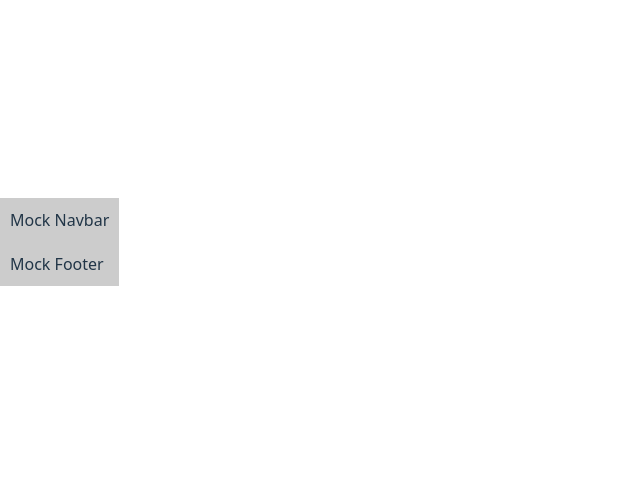
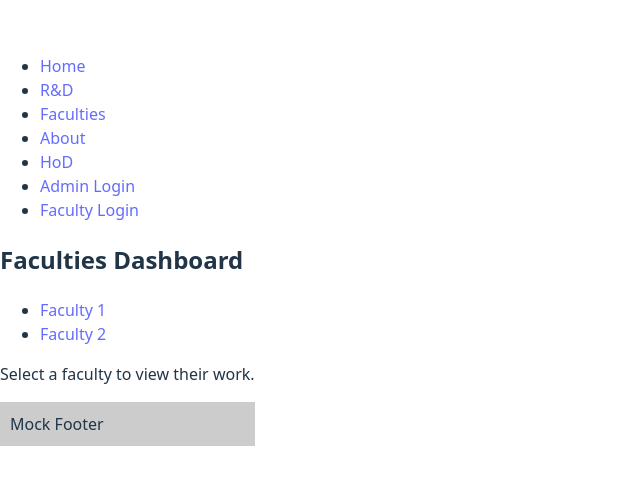
Before and after one commit to NSambhajiS/CSE-AI-website, a React (Vite) app in the folder frontend/: page /faculties in a window 1280 px wide. Shown: the part 158-642 px from the top of the page, without its empty margins (0-640 px from the left). Built offline with nearby package versions, Linux system fonts and the light colour scheme.

Commit message:
Added navbar

```diff
--- a/frontend/src/App.jsx
+++ b/frontend/src/App.jsx
@@ -7,6 +7,10 @@ import FacultyPage from './pages/FacultyPage';
 import ResearchPage from './pages/ResearchPage';
 import AdminDashboard from './components/Dashboard/AdminDashboard';
 import FacultyDashboard from './components/Dashboard/FacultyDashboard';
+import FacultiesDashboard from './components/Dashboard/FacultiesDashboard';
+import ResearchDashboard from './components/Dashboard/ResearchDashboard';
+import About from './components/Home/About';
+import HODIntro from './components/Home/HODIntro';
 import Navbar from './components/Navbar/Navbar';
 import Footer from './components/Footer/Footer';
 
@@ -22,6 +26,10 @@ function App() {
           <Route path="/research" element={<ResearchPage />} />
           <Route path="/admin/dashboard" element={<AdminDashboard />} />
           <Route path="/faculty/dashboard" element={<FacultyDashboard />} />
+          <Route path="/faculties" element={<FacultiesDashboard />} />
+          <Route path="/research" element={<ResearchDashboard />} />
+          <Route path="/about" element={<About />} />
+          <Route path="/hod" element={<HODIntro />} />
         </Routes>
         <Footer />
       </div>
--- /dev/null
+++ b/frontend/src/components/Dashboard/FacultiesDashboard.jsx
@@ -0,0 +1,32 @@
+// filepath: /krishna-project/frontend/krishna-frontend/src/components/Dashboard/FacultiesDashboard.jsx
+import React from 'react';
+import { Link } from 'react-router-dom';
+
+function FacultiesDashboard() {
+  // This should be fetched from the backend
+  const faculties = [
+    { id: 1, name: 'Faculty 1' },
+    { id: 2, name: 'Faculty 2' },
+    // Add more faculties as needed
+  ];
+
+  return (
+    <div>
+      <h2>Faculties Dashboard</h2>
+      <div className="sidebar">
+        <ul>
+          {faculties.map((faculty) => (
+            <li key={faculty.id}>
+              <Link to={`/faculties/${faculty.id}`}>{faculty.name}</Link>
+            </li>
+          ))}
+        </ul>
+      </div>
+      <div className="content">
+        <p>Select a faculty to view their work.</p>
+      </div>
+    </div>
+  );
+}
+
+export default FacultiesDashboard;
--- /dev/null
+++ b/frontend/src/components/Dashboard/ResearchDashboard.jsx
@@ -0,0 +1,33 @@
+// filepath: /krishna-project/frontend/krishna-frontend/src/components/Dashboard/ResearchDashboard.jsx
+import React from 'react';
+import { Link } from 'react-router-dom';
+
+function ResearchDashboard() {
+  // This should be fetched from the backend
+  const researchTypes = [
+    { id: 1, type: 'Patents' },
+    { id: 2, type: 'Publications' },
+    { id: 3, type: 'Copyrights' },
+    // Add more research types as needed
+  ];
+
+  return (
+    <div>
+      <h2>R&D Dashboard</h2>
+      <div className="sidebar">
+        <ul>
+          {researchTypes.map((research) => (
+            <li key={research.id}>
+              <Link to={`/research/${research.type.toLowerCase()}`}>{research.type}</Link>
+            </li>
+          ))}
+        </ul>
+      </div>
+      <div className="content">
+        <p>Select a research type to view the work.</p>
+      </div>
+    </div>
+  );
+}
+
+export default ResearchDashboard;
--- /dev/null
+++ b/frontend/src/components/Home/About.jsx
@@ -0,0 +1,13 @@
+// filepath: /krishna-project/frontend/krishna-frontend/src/components/Home/About.jsx
+import React from 'react';
+
+function About() {
+  return (
+    <div>
+      <h1>About the Department</h1>
+      <p>Information about the department...</p>
+    </div>
+  );
+}
+
+export default About;
--- /dev/null
+++ b/frontend/src/components/Home/HODIntro.jsx
@@ -0,0 +1,13 @@
+// filepath: /krishna-project/frontend/krishna-frontend/src/components/Home/HODIntro.jsx
+import React from 'react';
+
+function HODIntro() {
+  return (
+    <div>
+      <h1>HoD Introduction</h1>
+      <p>Speech from the HoD...</p>
+    </div>
+  );
+}
+
+export default HODIntro;
--- a/frontend/src/components/Navbar/Navbar.jsx
+++ b/frontend/src/components/Navbar/Navbar.jsx
@@ -1,7 +1,35 @@
+// filepath: /krishna-project/frontend/krishna-frontend/src/components/Navbar/Navbar.jsx
 import React from 'react';
+import { Link } from 'react-router-dom';
 
-const MockNavbar = () => {
-  return <div style={{ background: '#ccc', padding: '10px' }}>Mock Navbar</div>;
-};
+function Navbar() {
+  return (
+    <nav>
+      <ul>
+        <li>
+          <Link to="/">Home</Link>
+        </li>
+        <li>
+          <Link to="/research">R&D</Link>
+        </li>
+        <li>
+          <Link to="/faculties">Faculties</Link>
+        </li>
+        <li>
+          <Link to="/about">About</Link>
+        </li>
+        <li>
+          <Link to="/hod">HoD</Link>
+        </li>
+        <li>
+          <Link to="/admin">Admin Login</Link>
+        </li>
+        <li>
+          <Link to="/faculty">Faculty Login</Link>
+        </li>
+      </ul>
+    </nav>
+  );
+}
 
-export default MockNavbar;
+export default Navbar;
```
